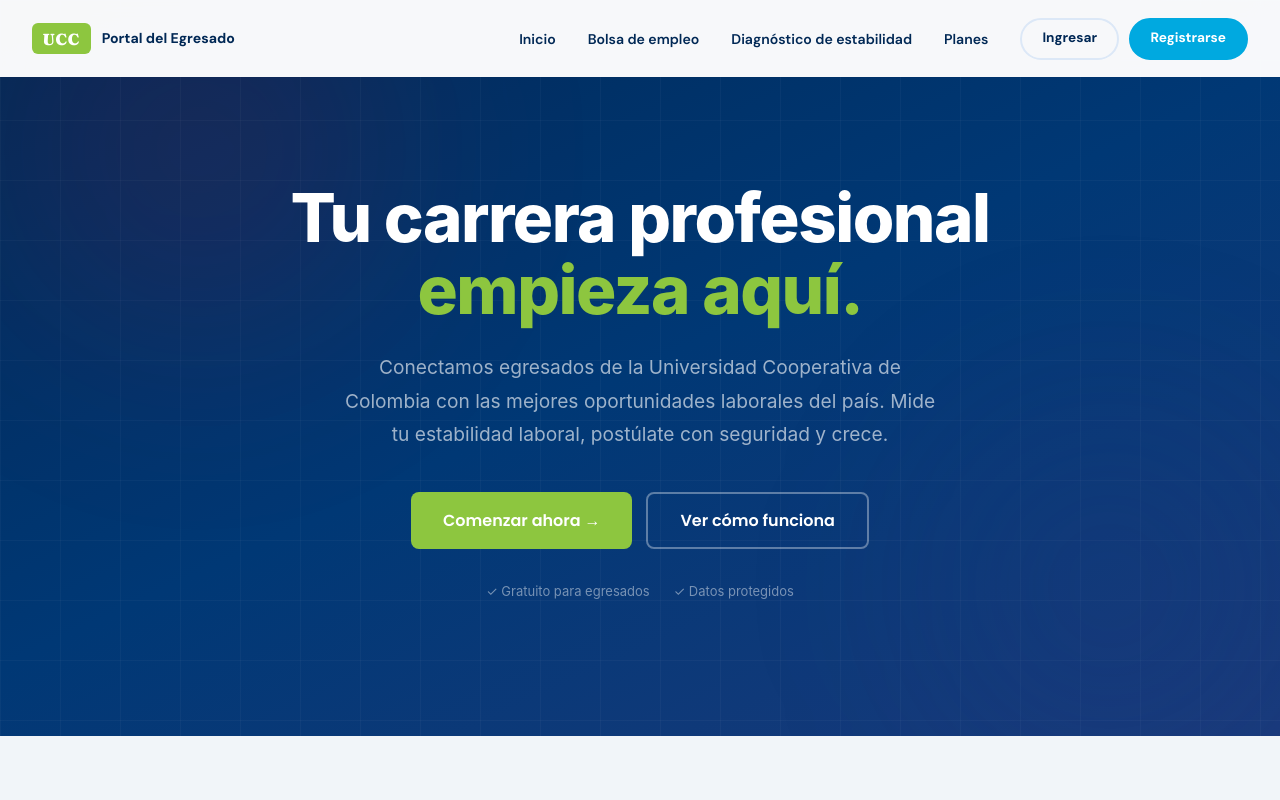
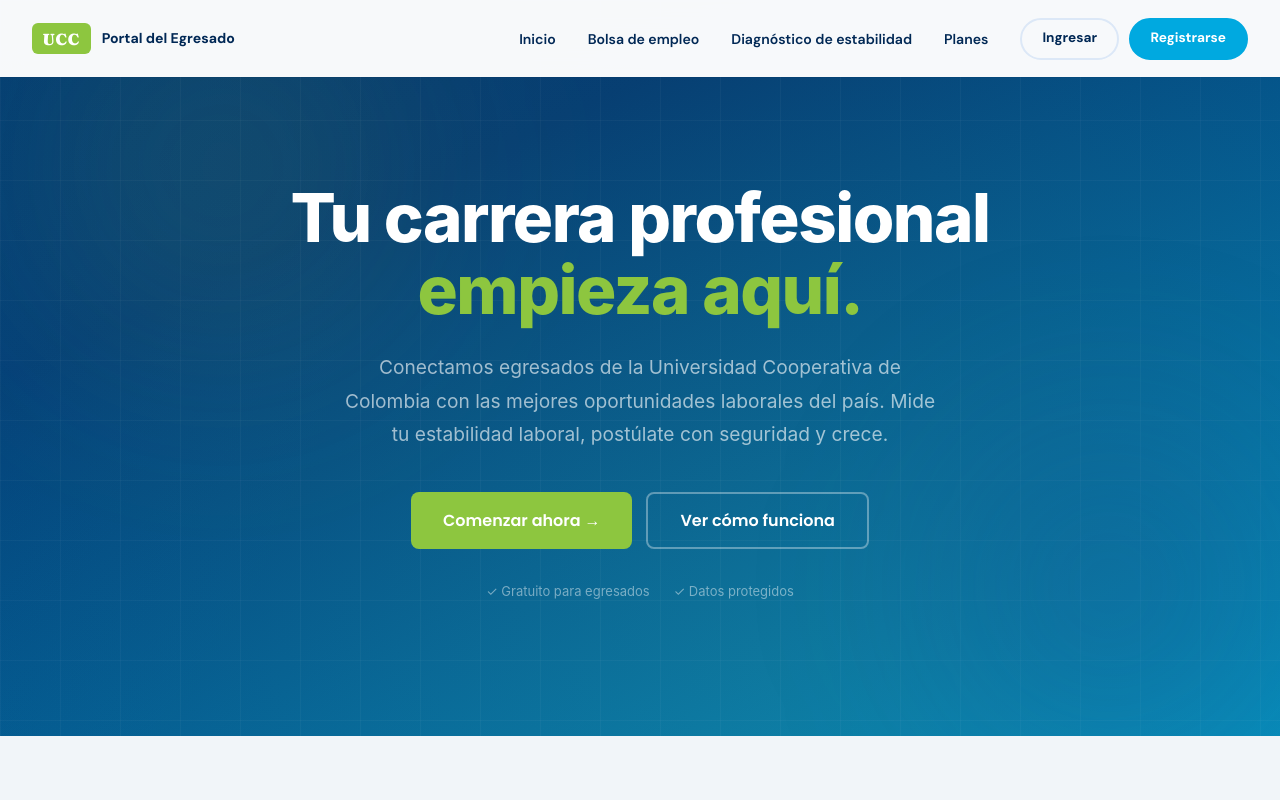
Before and after one commit to Andres0606/proyecto-ia, a Next.js app: page / in a window 1280 px wide. Shown: the top 800 px of the page. Built offline with nearby package versions, Linux system fonts and the light colour scheme.

Commit message:
mejora al inicio

```diff
--- a/app/css/Inicio/inicio.css
+++ b/app/css/Inicio/inicio.css
@@ -255,12 +255,19 @@ body {
   position: relative;
   overflow: hidden;
   padding: 8rem 2rem 5rem;
-  background: linear-gradient(
-    155deg,
-    var(--navy) 0%,
-    var(--navy-mid) 50%,
-    #1a3a7c 100%
-  );
+  background: var(--ucc-navy);
+  background-image:
+    radial-gradient(circle at 20% 30%, rgba(0, 169, 224, 0.15) 0%, transparent 50%),
+    radial-gradient(circle at 80% 70%, rgba(141, 198, 63, 0.1) 0%, transparent 50%),
+    linear-gradient(155deg, var(--ucc-navy) 0%, #003875 50%, var(--ucc-blue) 100%);
+  background-size: 200% 200%;
+  animation: heroGradient 15s ease infinite;
+}
+
+@keyframes heroGradient {
+  0% { background-position: 0% 50%; }
+  50% { background-position: 100% 50%; }
+  100% { background-position: 0% 50%; }
 }
 
 .hero__bg-grid {
@@ -286,11 +293,17 @@ body {
   height: 600px;
   background: radial-gradient(
     circle,
-    rgba(200, 16, 46, 0.15) 0%,
+    rgba(141, 198, 63, 0.12) 0%,
     transparent 70%
   );
   top: -150px;
   left: -100px;
+  animation: float 20s infinite alternate;
+}
+
+@keyframes float {
+  from { transform: translate(0, 0) rotate(0deg); }
+  to { transform: translate(40px, 30px) rotate(10deg); }
 }
 .hero__blob--2 {
   width: 500px;
@@ -317,6 +330,12 @@ body {
   display: flex;
   flex-direction: column;
   align-items: center;
+  animation: heroReveal 1s cubic-bezier(0.16, 1, 0.3, 1) backwards;
+}
+
+@keyframes heroReveal {
+  from { opacity: 0; transform: translateY(30px); }
+  to { opacity: 1; transform: translateY(0); }
 }
 
 .hero__badge {
```
